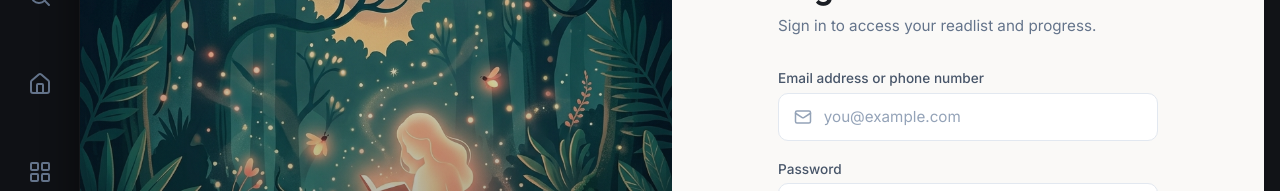
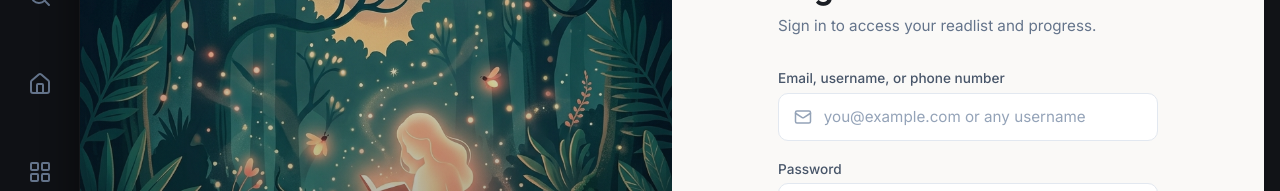
Before and after one commit to skm127/Free-kindle, a React (Vite) app: page / in a window 1280 px wide. Both pictures are taken after a click on the button 39 px from the left and 432 px from the top of the page. Shown: the part 172-363 px from the top of the page. Built offline with nearby package versions, Linux system fonts and the light colour scheme; no server answers.

Commit message:
fix: login form accepts any username/text, not just emails

```diff
--- a/src/components/LoginView.jsx
+++ b/src/components/LoginView.jsx
@@ -105,18 +105,18 @@ const LoginView = ({ onLogin }) => {
             )}
 
             <div className="login-field">
-              <label htmlFor="login-email" className="login-label">Email address or phone number</label>
+              <label htmlFor="login-email" className="login-label">Email, username, or phone number</label>
               <div className="login-input-wrapper">
                 <Mail size={18} className="login-input-icon" />
                 <input
                   id="login-email"
-                  type="email"
+                  type="text"
                   required
                   value={email}
                   onChange={(e) => setEmail(e.target.value)}
-                  placeholder="you@example.com"
+                  placeholder="you@example.com or any username"
                   className="login-input"
-                  autoComplete="email"
+                  autoComplete="username"
                 />
               </div>
             </div>
```
